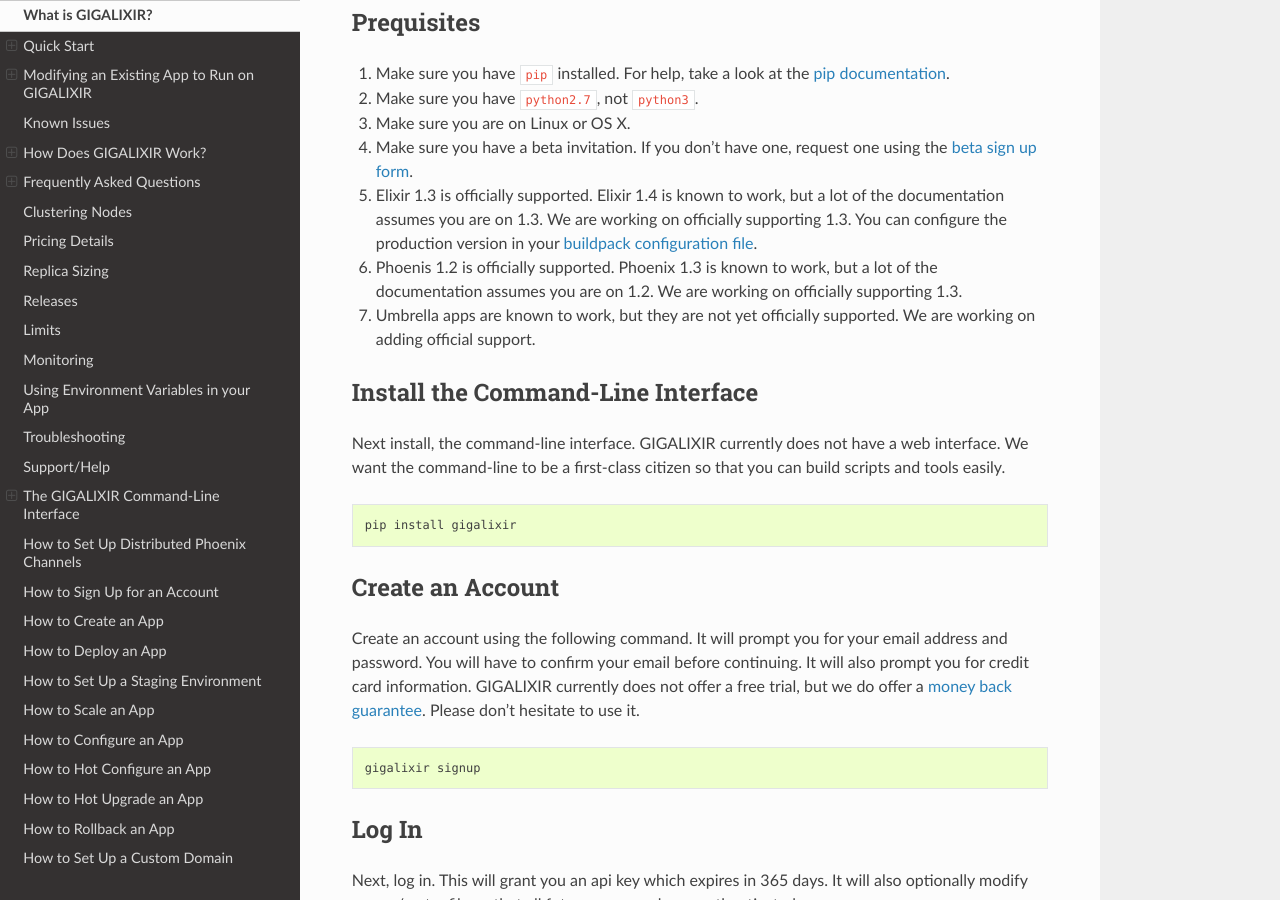
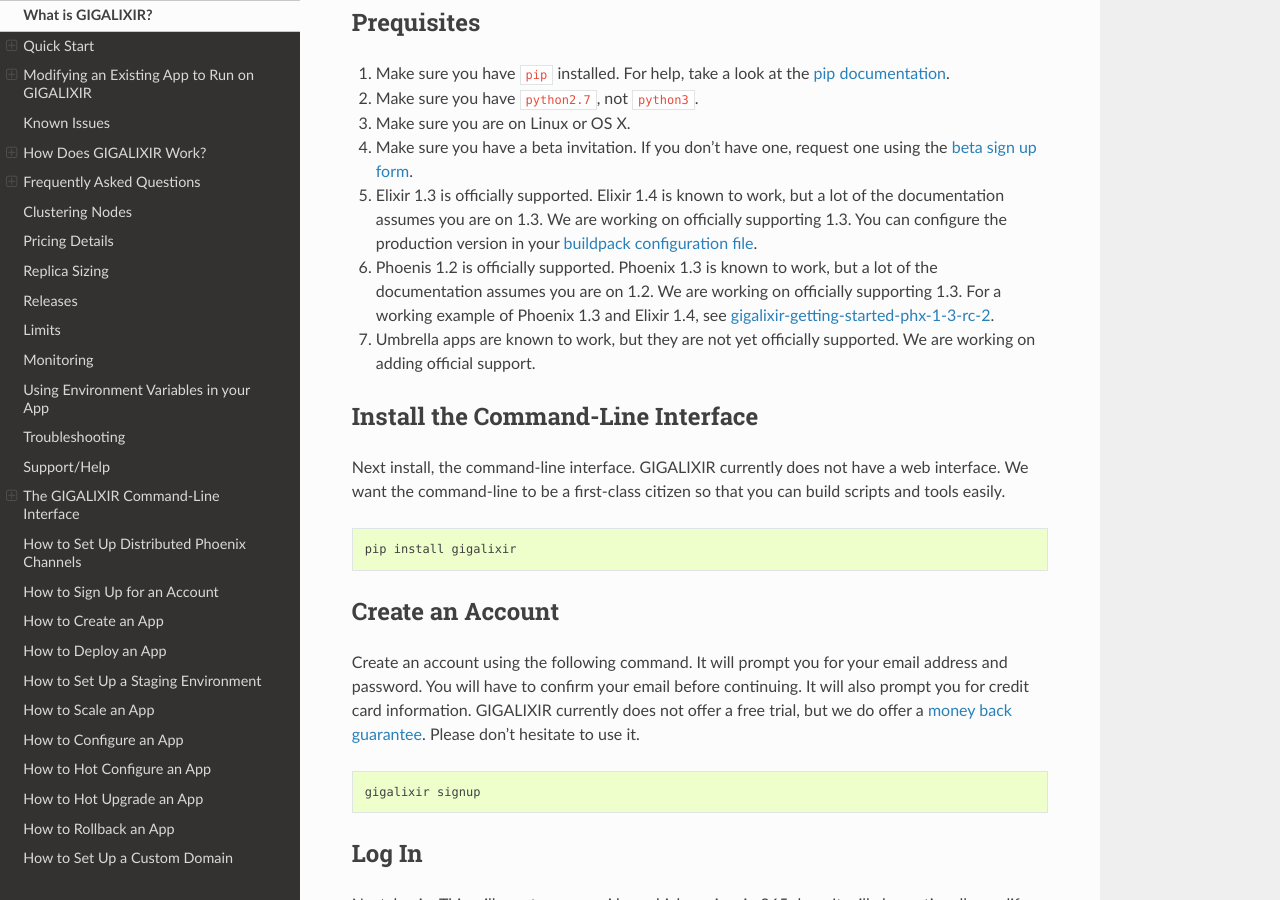
Before and after one commit to gigalixir/gigalixir-cli, a Sphinx documentation site: the page built from docs/source/main.rst, in a window 1280 px wide and 900 px high, scrolled down 431 px. Built offline with Sphinx 7.4.7 and the Read the Docs theme 2.0.0, drawn with Linux system fonts in a browser that asks for light colours.

Commit message:
phoenix 1.3 and elixir 1.4 information.

```diff
--- a/docs/source/main.rst
+++ b/docs/source/main.rst
@@ -22,11 +22,12 @@ Prequisites
 #. Make sure you are on Linux or OS X.
 #. Make sure you have a beta invitation. If you don't have one, request one using the `beta sign up form`_.
 #. Elixir 1.3 is officially supported. Elixir 1.4 is known to work, but a lot of the documentation assumes you are on 1.3. We are working on officially supporting 1.3. You can configure the production version in your `buildpack configuration file`_.
-#. Phoenis 1.2 is officially supported. Phoenix 1.3 is known to work, but a lot of the documentation assumes you are on 1.2. We are working on officially supporting 1.3.
+#. Phoenis 1.2 is officially supported. Phoenix 1.3 is known to work, but a lot of the documentation assumes you are on 1.2. We are working on officially supporting 1.3. For a working example of Phoenix 1.3 and Elixir 1.4, see `gigalixir-getting-started-phx-1-3-rc-2`_.
 #. Umbrella apps are known to work, but they are not yet officially supported. We are working on adding official support.
 
 .. _`buildpack configuration file`: https://github.com/HashNuke/heroku-buildpack-elixir#configuration
 .. _`beta sign up form`: https://docs.google.com/forms/d/e/1FAIpQLSdB1Uh1mGQHqIIX7puoZvwm9L93bR88cM1uGeSOCXh06_smVg/viewform
+.. _`gigalixir-getting-started-phx-1-3-rc-2`: https://github.com/gigalixir/gigalixir-getting-started-phx-1-3-rc-2
 
 Install the Command-Line Interface
 ----------------------------------
```
